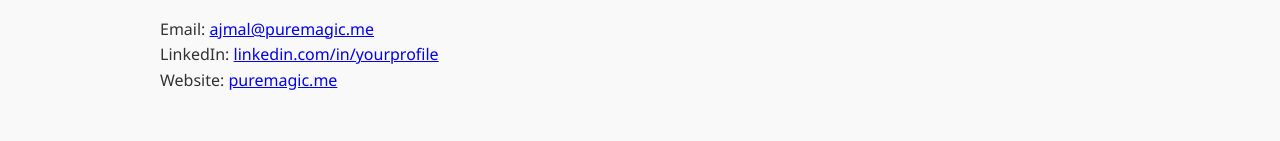
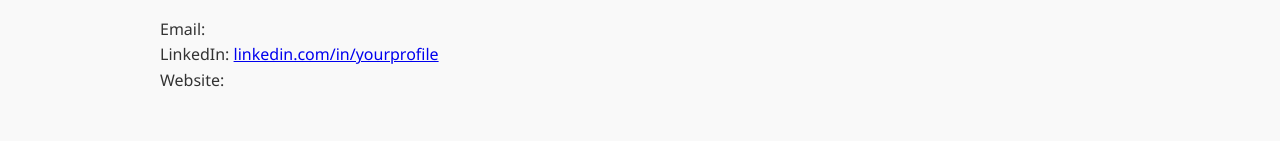
Before and after one commit to ajmalkhanpk/tech, a plain HTML site: page index.html in a window 1280 px wide. Shown: the part 1440-1581 px from the top of the page. Drawn offline with Linux system fonts and the light colour scheme.

Commit message:
Update index.html

```diff
--- a/index.html
+++ b/index.html
@@ -81,7 +81,7 @@
 
   <header>
     <h1>Ajmal Khan</h1>
-    <p>IT Professional | Founder of Pure Magic IT Services</p>
+    <p>IT Professional</p>
   </header>
 
   <nav>
@@ -121,9 +121,9 @@
 
   <section id="contact">
     <h2>Contact</h2>
-    <p>Email: <a href="mailto:ajmal@puremagic.me">ajmal@puremagic.me</a></p>
+    <p>Email: <a href="mailto:"></a></p>
     <p>LinkedIn: <a href="https://www.linkedin.com/in/yourprofile" target="_blank">linkedin.com/in/yourprofile</a></p>
-    <p>Website: <a href="https://puremagic.me" target="_blank">puremagic.me</a></p>
+    <p>Website: <a href="" target="_blank"></a></p>
   </section>
 
   <footer>
```
